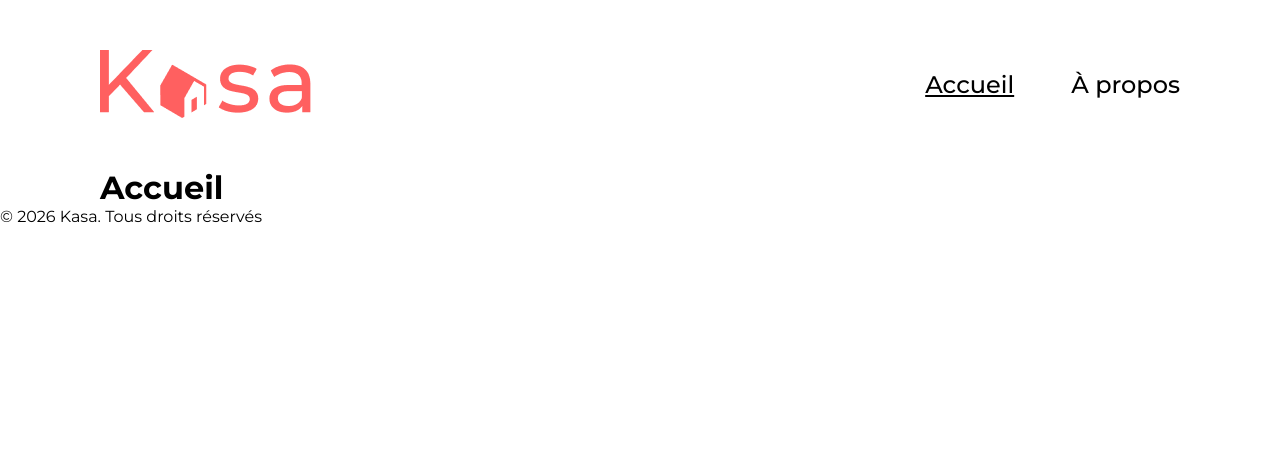
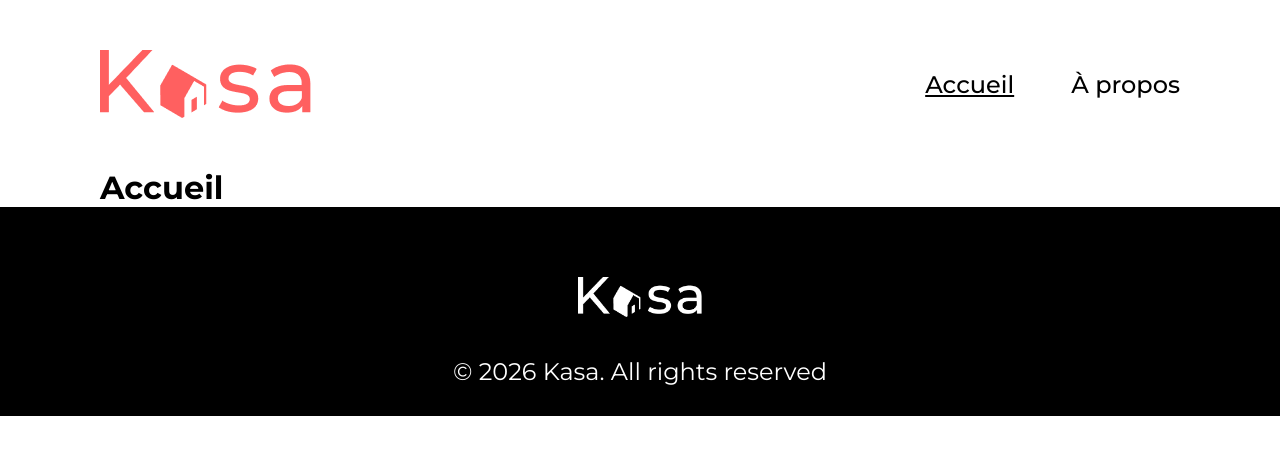
Before and after one commit to julianritou-collab/Kasa, a React (Vite) app: page / in a window 1280 px wide. Shown: the top 454 px of the page. Built offline with nearby package versions, Linux system fonts and the light colour scheme.

Commit message:
Etape3: Mise en page du footer

```diff
--- a/src/components/Footer.jsx
+++ b/src/components/Footer.jsx
@@ -1,7 +1,12 @@
+import logo from "../assets/logo.png";
+
 function Footer() {
   return (
     <footer>
-      <p>© 2026 Kasa. Tous droits réservés</p>
+      <div className="footer__inner">
+        <img src={logo} alt="logo deKasa" className="footer__logo" />
+        <p className="footer__text">© 2026 Kasa. All<span className="footer__break"> </span>rights reserved</p>
+      </div>
     </footer>
   );
 }
--- a/src/styles/base/_base.scss
+++ b/src/styles/base/_base.scss
@@ -11,7 +11,7 @@ body {
   max-width: $max-width;
   margin: 0 auto;
   padding: 0 $container-padding;
-
+  transition: padding 0.3s ease-in-out;
   @media (max-width: $mobile) {
     padding: 0 $container-padding-mobile;
   }
--- /dev/null
+++ b/src/styles/components/_footer.scss
@@ -0,0 +1,43 @@
+@use '../base/variables' as *;
+
+footer {
+  background-color: $text-color;
+  padding: 70px 0 30px 0;
+
+   @media (max-width: $mobile) {
+      padding: 70px 0 50px 0;
+   }
+
+  .footer__inner {
+    display: flex;
+    flex-direction: column;
+    align-items: center;
+    gap: 40px;
+    @media (max-width: $mobile) {
+      gap: 19px;
+    }
+  }
+
+  .footer__logo {
+    max-height: 40px;
+    filter: brightness(0) invert(1);
+  }
+
+  .footer__text {
+    color: $background-white;
+    font-size: 24px;
+    font-weight: 300;
+    text-align: center;
+
+    @media (max-width: $mobile) {
+      font-size: 12px;
+    }
+  }
+  .footer__break {
+    display: inline;
+
+    @media (max-width: $mobile) {
+      display: block;
+    }
+  }
+}
--- a/src/styles/components/_header.scss
+++ b/src/styles/components/_header.scss
@@ -3,7 +3,10 @@
 header {
   background-color: $background-white;
   padding: 50px 0;
-
+  transition: padding 0.3s ease-in-out;
+  @media (max-width: $mobile) {
+    padding: 20px 0;
+  }
   .header__inner {
     display: flex;
     justify-content: space-between;
@@ -16,6 +19,7 @@ header {
 
   .header__logo {
     max-height: 68px;
+    transition: max-height 0.3s ease-in-out;
     @media (max-width: $mobile) {
       max-height: 46px;
     }
--- a/src/styles/main.scss
+++ b/src/styles/main.scss
@@ -5,3 +5,4 @@
 
 // Composants
 @use 'components/header';
+@use 'components/footer';
```
